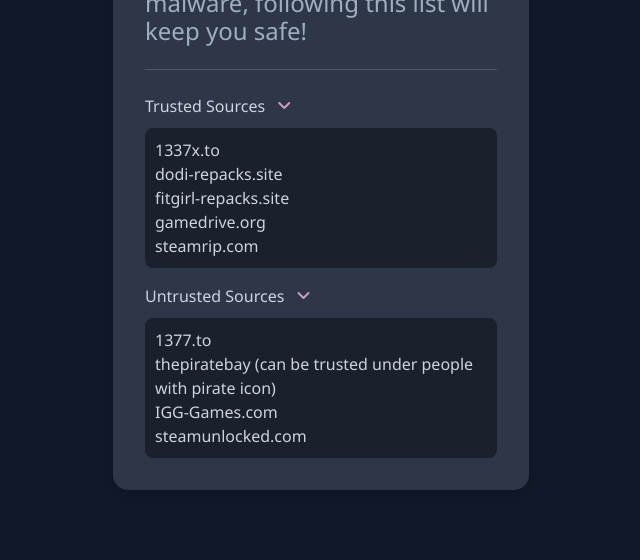
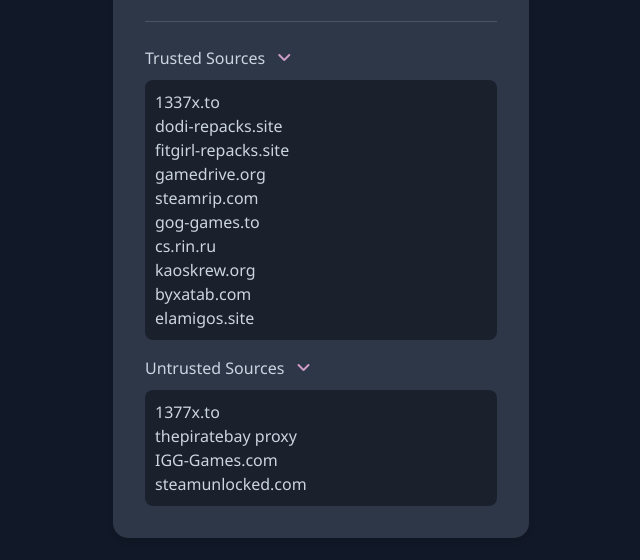
Before and after one commit to 0xQueen/majesty.lol, a plain HTML site: page srcs.html in a window 1280 px wide. Shown: the part 240-800 px from the top of the page, without its empty margins (319-959 px from the left). Drawn offline with nearby package versions, Linux system fonts and the light colour scheme; no server answers.

Commit message:
Update srcs.html
Updated sources

```diff
--- a/srcs.html
+++ b/srcs.html
@@ -43,6 +43,11 @@
                     <li>fitgirl-repacks.site</li>
                     <li>gamedrive.org</li>
                     <li>steamrip.com</li>
+                    <li>gog-games.to</li>
+                    <li>cs.rin.ru</li>
+                    <li>kaoskrew.org</li>
+                    <li>byxatab.com</li>
+                    <li>elamigos.site</li>
                 </ul>
             </div>
 
@@ -53,8 +58,8 @@
 
             <div id="untrustedSources" class="mt-4 info">
                 <ul>
-                    <li>1377.to</li>
-                    <li>thepiratebay (can be trusted under people with pirate icon)</li>
+                    <li>1377x.to</li>
+                    <li>thepiratebay proxy</li>
                     <li>IGG-Games.com</li>
                     <li>steamunlocked.com</li>
                 </ul>
```
